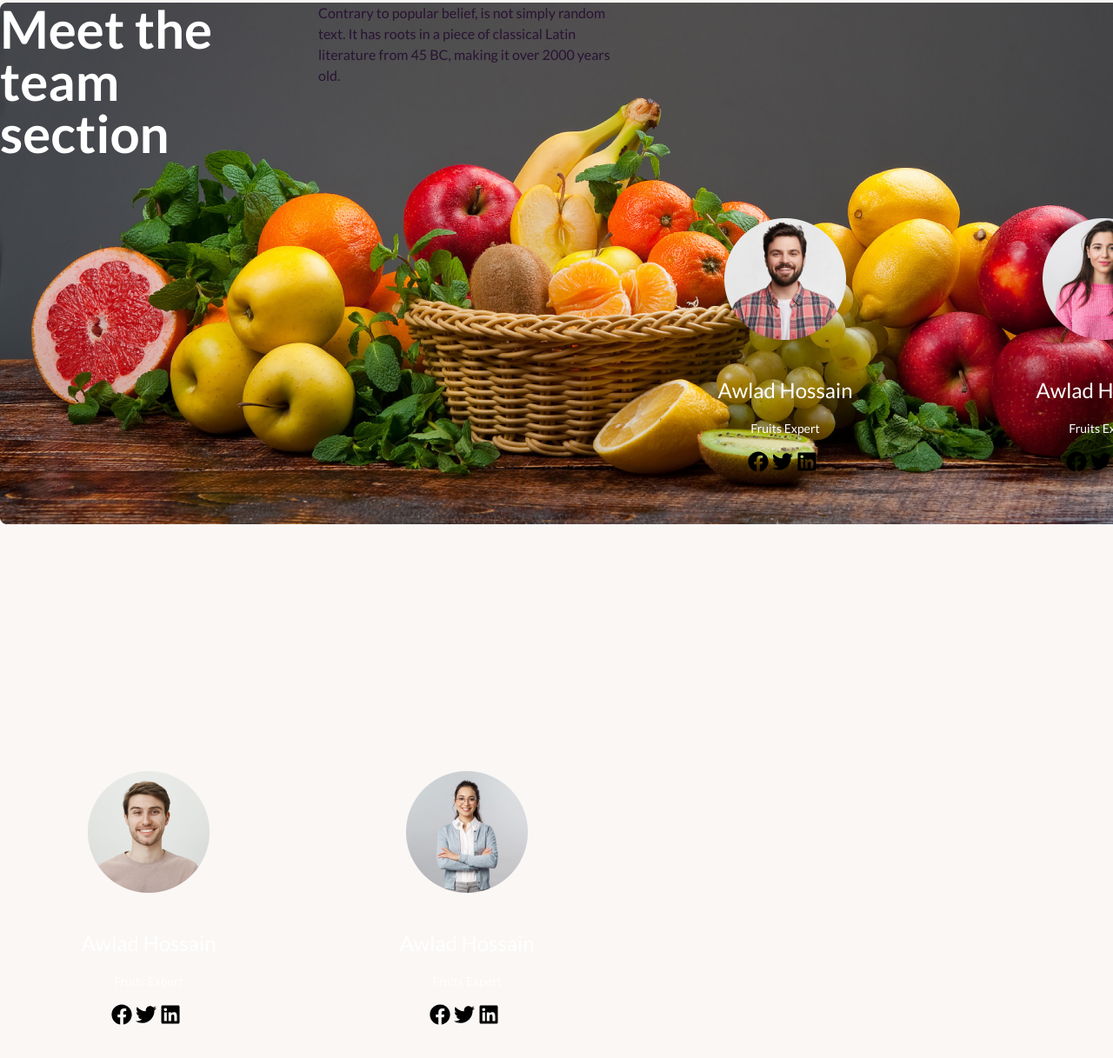
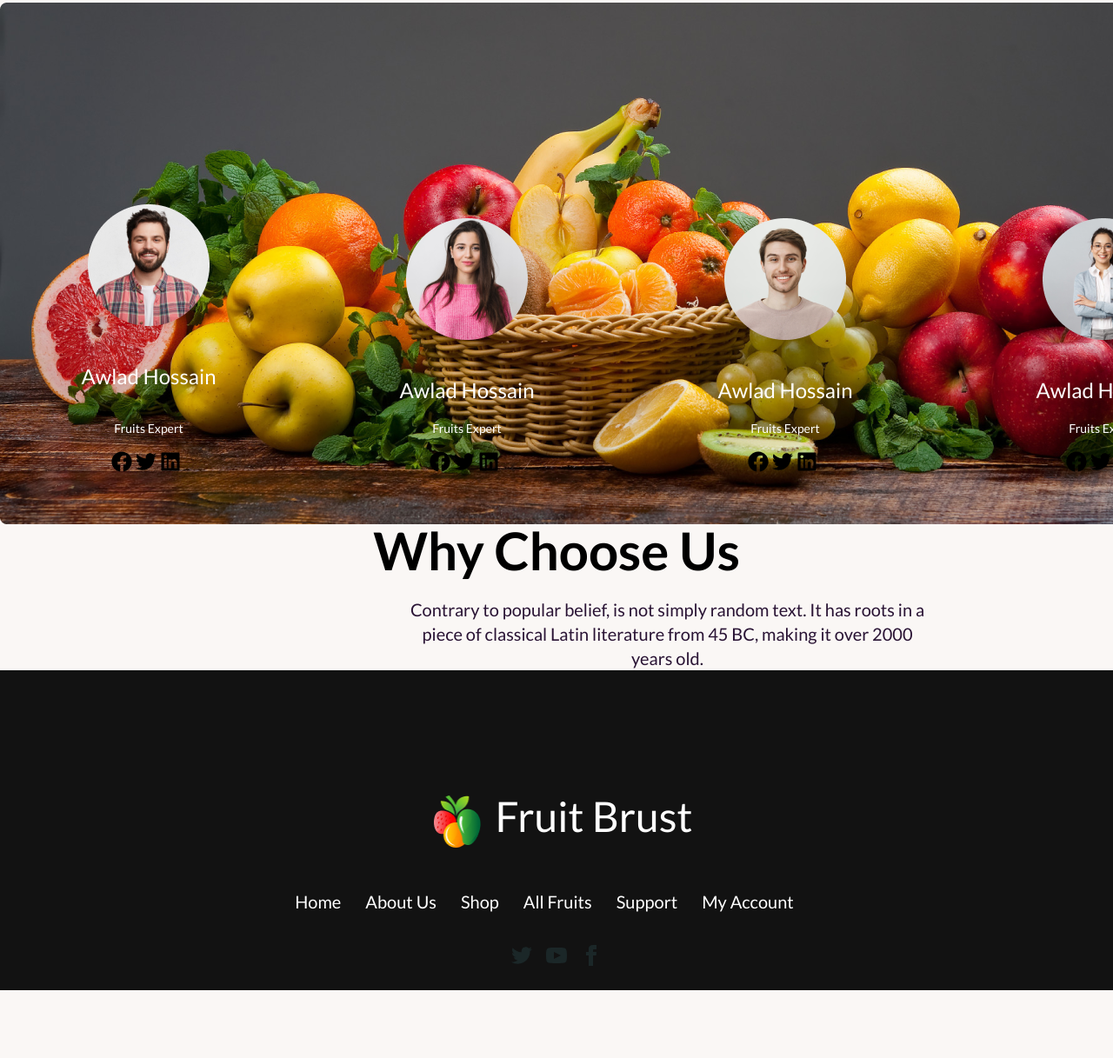
Before and after one commit to majbaulhoque/Fruit-Brust, a plain HTML site: page index.html in a window 1280 px wide. Shown: the part 2044-3261 px from the top of the page at 87% size. After the commit the page ends 3183 px from the top, so only its background shows below. Drawn offline with nearby package versions, Linux system fonts and the light colour scheme.

Commit message:
add footer section

```diff
--- a/index.html
+++ b/index.html
@@ -248,11 +248,10 @@
         <!-- Review parts -->
         <section>
             <div class=""style="background-image: url(./images/banner1.png); width: 1440px; height: 600px;">
+
                 <div class="grid gap-6 grid-cols-1 md:grid-cols-2 lg:grid-cols-4">
-                    <h3 class="text-6xl font-bold text-white" >Meet the team section</h3>
-                    <p>Contrary to popular belief, is not simply random text. It has roots in a piece of classical Latin literature from 45 BC, making it over 2000 years old.</p>
-                    <div class="card  p-10 w-[342px] ">
-                        <figure><img class="h-[140px] w-[140px] mt-52" src="./images/member1.png" alt="Shoes" /></figure>
+                    <div class="card  p-10 w-[342px]  ">
+                        <figure><img class="h-[140px] w-[140px] mt-48" src="./images/member1.png" alt="Shoes" /></figure>
                         <div class="card-body">
                             <p class="mt-2 text-center text-bold text-[24px] text-white mt-2 mb-2">Awlad Hossain</p>
                             <h4 class="text-sm text-info text-white text-center mb-2">Fruits Expert</h4>
@@ -265,7 +264,7 @@
                                 </div>
                             </div>
                     </div>
-                    <div class="card  p-10 w-[342px] ">
+                    <div class="card  p-10 w-[342px]  ">
                         <figure><img class="h-[140px] w-[140px] mt-52" src="./images/member2.png" alt="Shoes" /></figure>
                         <div class="card-body">
                             <p class="mt-2 text-center text-bold text-[24px] text-white mt-2 mb-2">Awlad Hossain</p>
@@ -309,6 +308,53 @@
                     </div>
             </div>
         </section>
+
+        <section>
+            <div class="text-center">
+                <h3 class="text-6xl font-bold text-black" >Why Choose Us</h3>
+                <p class="pt-6 w-[615px] text-xl ml-[460px]">Contrary to popular belief, is not simply random text.
+                    It has roots in a piece of classical Latin literature from 45 BC, making it over 2000 years old.</p>
+            <div>
+            </div>
+                <div>
+
+                </div>
+                <div>
+
+                </div>
+                <div>
+
+                </div>
+            </div>
+        </section>
+
+
     </main>
+
+    <footer class="footer footer-center text-primary-content bg-[#121212] ">
+        <div class="mt-36">
+            <div class="flex ml-44 mr-40">
+                <img class="w-[54px] h-[60px] mr-4" src="./images/logo.png" alt="">
+                <h3 class="text-5xl text-white">Fruit Brust</h3>
+            </div>
+            <div class="mt-10">
+            <ul class="flex text-white text-xl">
+                <li class="mr-7">Home</li>
+                <li class="mr-7">About Us</li>
+                <li class="mr-7">Shop</li>
+                <li class="mr-7">All Fruits</li>
+                <li class="mr-7">Support</li>
+                <li class="mr-7">My Account</li>
+            </ul>
+            </div>
+            <div class="mt-7 mb-7">
+                <div class="grid grid-flow-col gap-4">
+                <a><svg xmlns="http://www.w3.org/2000/svg" width="24" height="24" viewBox="0 0 24 24" class="fill-current"><path d="M24 4.557c-.883.392-1.832.656-2.828.775 1.017-.609 1.798-1.574 2.165-2.724-.951.564-2.005.974-3.127 1.195-.897-.957-2.178-1.555-3.594-1.555-3.179 0-5.515 2.966-4.797 6.045-4.091-.205-7.719-2.165-10.148-5.144-1.29 2.213-.669 5.108 1.523 6.574-.806-.026-1.566-.247-2.229-.616-.054 2.281 1.581 4.415 3.949 4.89-.693.188-1.452.232-2.224.084.626 1.956 2.444 3.379 4.6 3.419-2.07 1.623-4.678 2.348-7.29 2.04 2.179 1.397 4.768 2.212 7.548 2.212 9.142 0 14.307-7.721 13.995-14.646.962-.695 1.797-1.562 2.457-2.549z"></path></svg></a>
+                <a><svg xmlns="http://www.w3.org/2000/svg" width="24" height="24" viewBox="0 0 24 24" class="fill-current"><path d="M19.615 3.184c-3.604-.246-11.631-.245-15.23 0-3.897.266-4.356 2.62-4.385 8.816.029 6.185.484 8.549 4.385 8.816 3.6.245 11.626.246 15.23 0 3.897-.266 4.356-2.62 4.385-8.816-.029-6.185-.484-8.549-4.385-8.816zm-10.615 12.816v-8l8 3.993-8 4.007z"></path></svg></a>
+                <a><svg xmlns="http://www.w3.org/2000/svg" width="24" height="24" viewBox="0 0 24 24" class="fill-current"><path d="M9 8h-3v4h3v12h5v-12h3.642l.358-4h-4v-1.667c0-.955.192-1.333 1.115-1.333h2.885v-5h-3.808c-3.596 0-5.192 1.583-5.192 4.615v3.385z"></path></svg></a>
+                </div>
+            </div>
+        </div>
+    </footer>
 </body>
 </html>
```
Also changed, not shown: test.html (added, +2 -0 lines).
